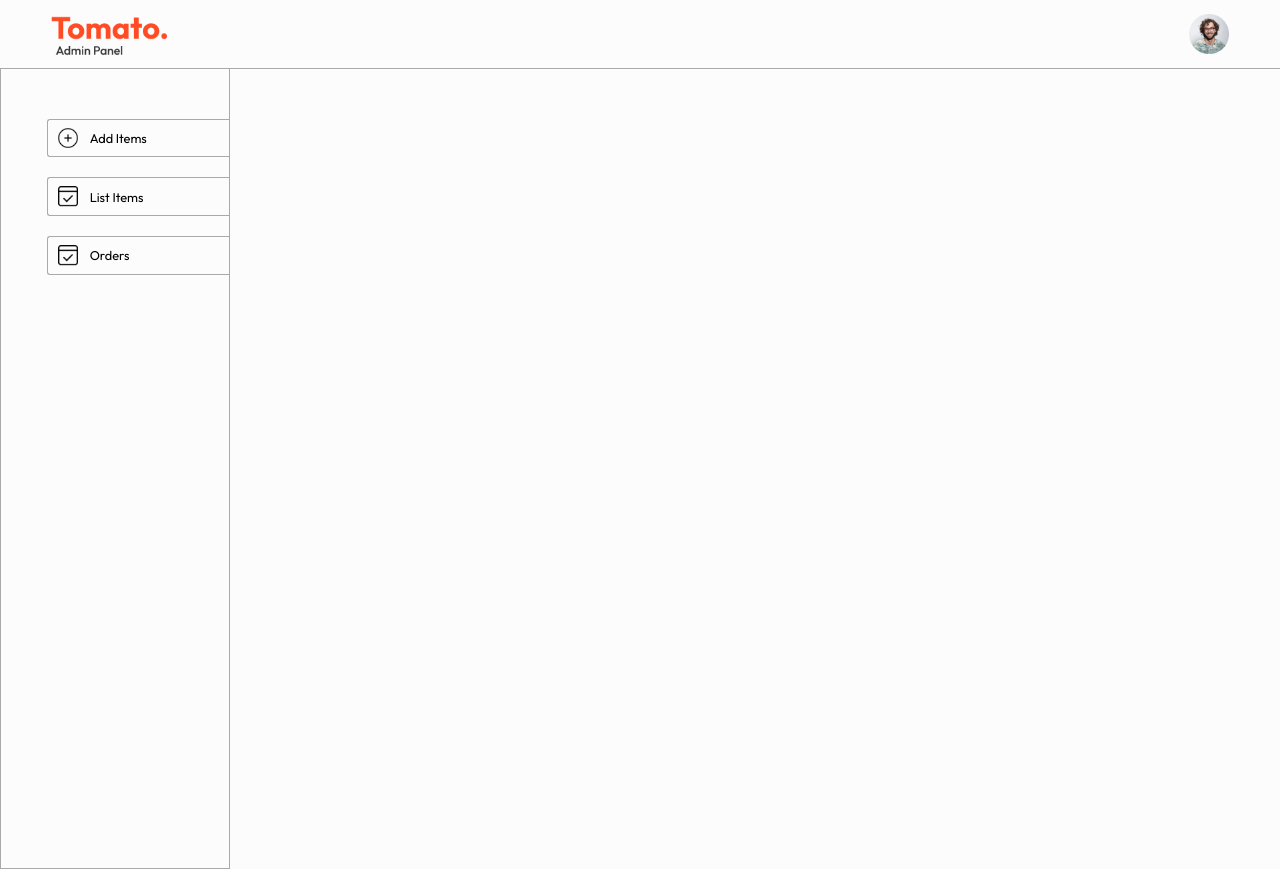
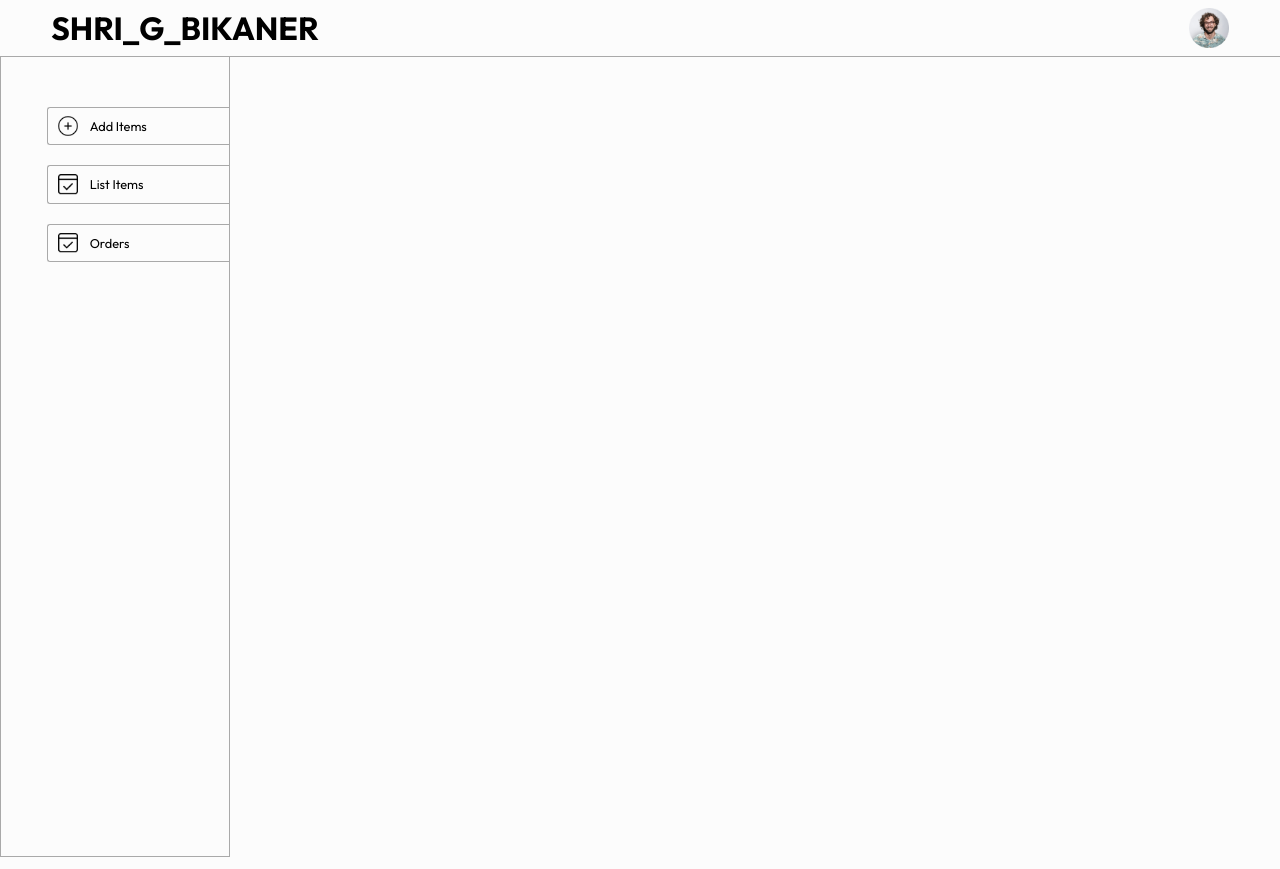
Before and after one commit to CraziestAnimeLover/ShriG, a React (Vite) app in the folder admin/: page / in a window 1280 px wide. Built offline with nearby package versions, Linux system fonts and the light colour scheme.

Commit message:
add some dishes

```diff
--- a/admin/src/components/Navbar/Navbar.jsx
+++ b/admin/src/components/Navbar/Navbar.jsx
@@ -5,7 +5,7 @@ import { assets } from '../../assets/assets'
 const Navbar = () => {
   return (
     <div className='navbar'>
-      <img className='logo' src={assets.logo} alt="" />
+     <h1>SHRI_G_BIKANER</h1>
       <img className='profile' src={assets.profile_image} alt="" />
     </div>
   )
```
Also changed, not shown: 4 other files (tests, documents, lock files or other folders).
